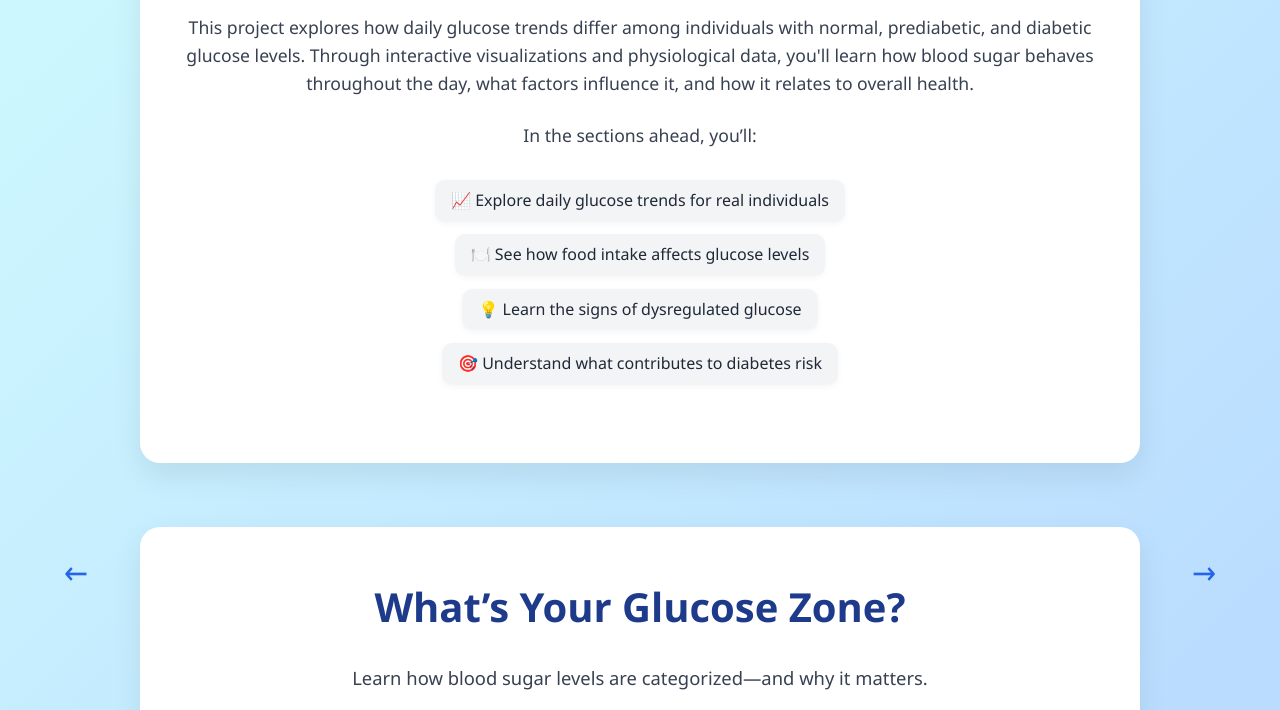
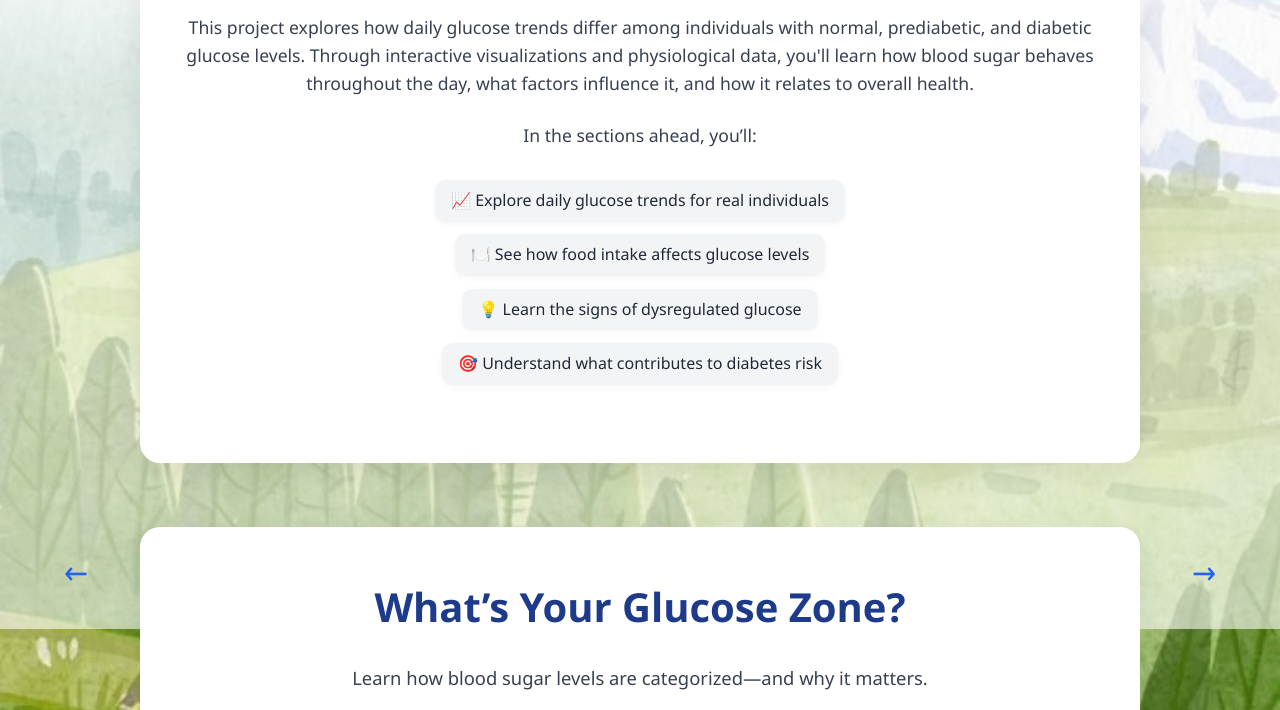
Before and after one commit to haechristine/DSC106_Final_Project, a plain HTML site: page second_page/glucose-zones.html in a window 1280 px wide. Shown: the part 171-881 px from the top of the page. Drawn offline with Linux system fonts and the light colour scheme.

Commit message:
update background and add legend/axis label

```diff
--- a/second_page/glucose-zones.css
+++ b/second_page/glucose-zones.css
@@ -8,13 +8,28 @@
 /* Body Layout */
 body {
   font-family: 'Segoe UI', Tahoma, Geneva, Verdana, sans-serif;
-  background: linear-gradient(to bottom right, #cffafe, #b5d6ff);
   color: #1f2937;
   display: flex;
   flex-direction: column;
   align-items: center;
   padding: 3rem 1.5rem;
   line-height: 1.6;
+  background-image: url('/assets/106_final_background_2.jpg');
+  background-size: cover;         /* Make sure it fills the screen */
+  background-repeat: no-repeat;   /* No tiling */
+  background-attachment: fixed;   /* Optional: stays fixed when scrolling */
+  background-position: center;
+}
+
+body::before {
+  content: "";
+  position: fixed;
+  top: 0;
+  left: 0;
+  width: 100vw;
+  height: 100vh;
+  background-color: rgba(255, 255, 255, 0.6); /* semi-transparent white */
+  z-index: -1; /* behind everything */
 }
 
 /* Section Styling */
--- a/style.css
+++ b/style.css
@@ -6,8 +6,23 @@ body {
   justify-content: center;
   align-items: center;
   min-height: 100vh;
-  background: linear-gradient(to bottom right, #cffafe, #b5d6ff);
+  background-image: url('assets/106_final_background_2.jpg');
+  background-size: cover;         /* Make sure it fills the screen */
+  background-repeat: no-repeat;   /* No tiling */
+  background-attachment: fixed;   /* Optional: stays fixed when scrolling */
+  background-position: center;
   text-align: center;
+}
+
+body::before {
+  content: "";
+  position: fixed;
+  top: 0;
+  left: 0;
+  width: 100vw;
+  height: 100vh;
+  background-color: rgba(255, 255, 255, 0.6); /* semi-transparent white */
+  z-index: -1; /* behind everything */
 }
 
 .container {
@@ -46,7 +61,7 @@ p {
 .footer {
   margin-top: 2rem;
   font-size: 0.9rem;
-  color: #acb5c3;
+  color: #374151;
 }
 
 @keyframes fadeInUp {
--- a/third_page/explorer.css
+++ b/third_page/explorer.css
@@ -1,10 +1,25 @@
 body {
   font-family: 'Segoe UI', Tahoma, Geneva, Verdana, sans-serif;
-  background: linear-gradient(to bottom right, #cffafe, #b5d6ff);
   color: #374151;
   display: flex;
   flex-direction: column;
   align-items: center;
+  background-image: url('/assets/106_final_background_2.jpg');
+  background-size: cover;         /* Make sure it fills the screen */
+  background-repeat: no-repeat;   /* No tiling */
+  background-attachment: fixed;   /* Optional: stays fixed when scrolling */
+  background-position: center;
+}
+
+body::before {
+  content: "";
+  position: fixed;
+  top: 0;
+  left: 0;
+  width: 100vw;
+  height: 100vh;
+  background-color: rgba(255, 255, 255, 0.6); /* semi-transparent white */
+  z-index: -1; /* behind everything */
 }
 
 h1 {
```
Also changed, not shown: third_page/explorer.js (+54 -1 lines), assets/106_final_background_2.jpg (added).
